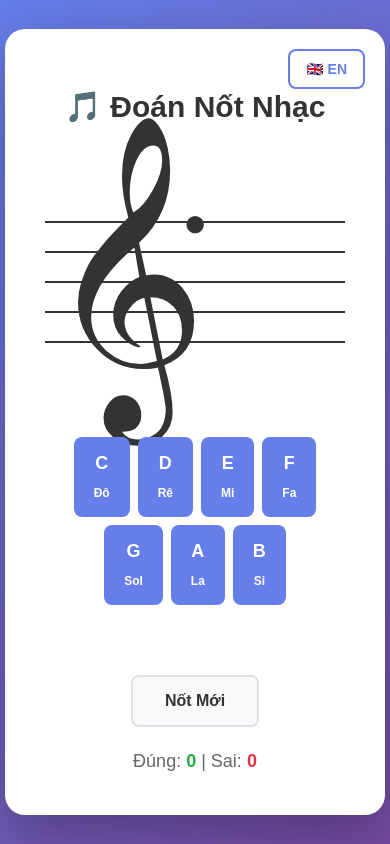
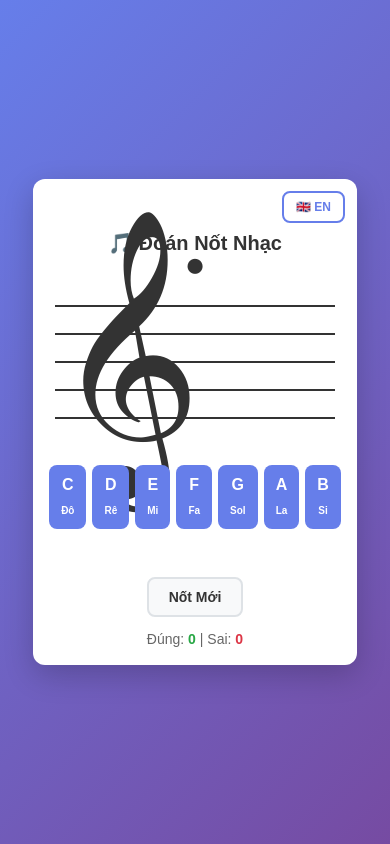
Before and after one commit to nguyenhuutuananh/music-notes-guesser, a Vue app: page / in a window 390 px wide. Built offline with nearby package versions, Linux system fonts and the light colour scheme.

Commit message:
feat: update responsive

```diff
--- a/src/App.vue
+++ b/src/App.vue
@@ -86,11 +86,11 @@ onMounted(() => {
 
 <template>
   <div
-    class="bg-white p-10 pt-[60px] rounded-[20px] shadow-[0_20px_60px_rgba(0,0,0,0.3)] text-center max-w-[600px] mx-auto relative"
+    class="bg-white p-4 sm:p-6 md:p-10 pt-[50px] sm:pt-[60px] rounded-[12px] sm:rounded-[20px] shadow-[0_10px_30px_rgba(0,0,0,0.2)] sm:shadow-[0_20px_60px_rgba(0,0,0,0.3)] text-center max-w-[95vw] sm:max-w-[500px] md:max-w-[600px] mx-auto relative"
   >
     <!-- Language Toggle Button -->
     <button
-      class="absolute top-5 right-5 px-4 py-2 text-sm font-bold border-2 border-[#667eea] rounded-lg cursor-pointer bg-white text-[#667eea] transition-all duration-300 whitespace-nowrap z-10 hover:bg-[#667eea] hover:text-white hover:-translate-y-0.5 hover:shadow-[0_4px_12px_rgba(102,126,234,0.3)] active:translate-y-0"
+      class="absolute top-3 right-3 sm:top-5 sm:right-5 px-3 py-1.5 sm:px-4 sm:py-2 text-xs sm:text-sm font-bold border-2 border-[#667eea] rounded-lg cursor-pointer bg-white text-[#667eea] transition-all duration-300 whitespace-nowrap z-10 hover:bg-[#667eea] hover:text-white hover:-translate-y-0.5 hover:shadow-[0_4px_12px_rgba(102,126,234,0.3)] active:translate-y-0"
       @click="toggleLanguage"
       :title="currentLanguage === 'en' ? 'Switch to Vietnamese' : 'Chuyển sang Tiếng Anh'"
     >
@@ -98,10 +98,10 @@ onMounted(() => {
     </button>
 
     <!-- Title -->
-    <h1 class="text-[#333] m-0 mb-[30px] text-center text-3xl font-bold">{{ t.title }}</h1>
+    <h1 class="text-[#333] m-0 mb-4 sm:mb-6 md:mb-[30px] text-center text-xl sm:text-2xl md:text-3xl font-bold">{{ t.title }}</h1>
 
     <!-- Staff Container -->
-    <div class="my-24 relative z-0">
+    <div class="my-12 sm:my-16 md:my-24 relative z-0">
       <div class="staff">
         <div class="clef">𝄞</div>
         <div class="staff-line" style="top: 0"></div>
@@ -116,96 +116,96 @@ onMounted(() => {
     </div>
 
     <!-- Note Buttons -->
-    <div class="flex justify-center gap-2 flex-wrap my-5 relative z-10">
+    <div class="flex justify-center gap-1.5 sm:gap-2 flex-wrap my-3 sm:my-5 relative z-10">
       <button
         @click="checkAnswer('C')"
         :disabled="isProcessing"
-        class="px-5 py-3 text-lg font-bold bg-[#667eea] text-white border-none rounded-lg transition-all duration-300"
+        class="px-3 sm:px-4 md:px-5 py-2 sm:py-2.5 md:py-3 text-base sm:text-lg font-bold bg-[#667eea] text-white border-none rounded-lg transition-all duration-300"
         :class="
           isProcessing
             ? 'opacity-50 cursor-not-allowed'
             : 'cursor-pointer hover:bg-[#764ba2] hover:-translate-y-1 hover:shadow-[0_8px_20px_rgba(102,126,234,0.4)] active:translate-y-0'
         "
       >
-        C<br /><small class="text-xs">{{ t.notes.C }}</small>
+        C<br /><small class="text-[10px] sm:text-xs">{{ t.notes.C }}</small>
       </button>
       <button
         @click="checkAnswer('D')"
         :disabled="isProcessing"
-        class="px-5 py-3 text-lg font-bold bg-[#667eea] text-white border-none rounded-lg transition-all duration-300"
+        class="px-3 sm:px-4 md:px-5 py-2 sm:py-2.5 md:py-3 text-base sm:text-lg font-bold bg-[#667eea] text-white border-none rounded-lg transition-all duration-300"
         :class="
           isProcessing
             ? 'opacity-50 cursor-not-allowed'
             : 'cursor-pointer hover:bg-[#764ba2] hover:-translate-y-1 hover:shadow-[0_8px_20px_rgba(102,126,234,0.4)] active:translate-y-0'
         "
       >
-        D<br /><small class="text-xs">{{ t.notes.D }}</small>
+        D<br /><small class="text-[10px] sm:text-xs">{{ t.notes.D }}</small>
       </button>
       <button
         @click="checkAnswer('E')"
         :disabled="isProcessing"
-        class="px-5 py-3 text-lg font-bold bg-[#667eea] text-white border-none rounded-lg transition-all duration-300"
+        class="px-3 sm:px-4 md:px-5 py-2 sm:py-2.5 md:py-3 text-base sm:text-lg font-bold bg-[#667eea] text-white border-none rounded-lg transition-all duration-300"
         :class="
           isProcessing
             ? 'opacity-50 cursor-not-allowed'
             : 'cursor-pointer hover:bg-[#764ba2] hover:-translate-y-1 hover:shadow-[0_8px_20px_rgba(102,126,234,0.4)] active:translate-y-0'
         "
       >
-        E<br /><small class="text-xs">{{ t.notes.E }}</small>
+        E<br /><small class="text-[10px] sm:text-xs">{{ t.notes.E }}</small>
       </button>
       <button
         @click="checkAnswer('F')"
         :disabled="isProcessing"
-        class="px-5 py-3 text-lg font-bold bg-[#667eea] text-white border-none rounded-lg transition-all duration-300"
+        class="px-3 sm:px-4 md:px-5 py-2 sm:py-2.5 md:py-3 text-base sm:text-lg font-bold bg-[#667eea] text-white border-none rounded-lg transition-all duration-300"
         :class="
           isProcessing
             ? 'opacity-50 cursor-not-allowed'
             : 'cursor-pointer hover:bg-[#764ba2] hover:-translate-y-1 hover:shadow-[0_8px_20px_rgba(102,126,234,0.4)] active:translate-y-0'
         "
       >
-        F<br /><small class="text-xs">{{ t.notes.F }}</small>
+        F<br /><small class="text-[10px] sm:text-xs">{{ t.notes.F }}</small>
       </button>
       <button
         @click="checkAnswer('G')"
         :disabled="isProcessing"
-        class="px-5 py-3 text-lg font-bold bg-[#667eea] text-white border-none rounded-lg transition-all duration-300"
+        class="px-3 sm:px-4 md:px-5 py-2 sm:py-2.5 md:py-3 text-base sm:text-lg font-bold bg-[#667eea] text-white border-none rounded-lg transition-all duration-300"
         :class="
           isProcessing
             ? 'opacity-50 cursor-not-allowed'
             : 'cursor-pointer hover:bg-[#764ba2] hover:-translate-y-1 hover:shadow-[0_8px_20px_rgba(102,126,234,0.4)] active:translate-y-0'
         "
       >
-        G<br /><small class="text-xs">{{ t.notes.G }}</small>
+        G<br /><small class="text-[10px] sm:text-xs">{{ t.notes.G }}</small>
       </button>
       <button
         @click="checkAnswer('A')"
         :disabled="isProcessing"
-        class="px-5 py-3 text-lg font-bold bg-[#667eea] text-white border-none rounded-lg transition-all duration-300"
+        class="px-3 sm:px-4 md:px-5 py-2 sm:py-2.5 md:py-3 text-base sm:text-lg font-bold bg-[#667eea] text-white border-none rounded-lg transition-all duration-300"
         :class="
           isProcessing
             ? 'opacity-50 cursor-not-allowed'
             : 'cursor-pointer hover:bg-[#764ba2] hover:-translate-y-1 hover:shadow-[0_8px_20px_rgba(102,126,234,0.4)] active:translate-y-0'
         "
       >
-        A<br /><small class="text-xs">{{ t.notes.A }}</small>
+        A<br /><small class="text-[10px] sm:text-xs">{{ t.notes.A }}</small>
       </button>
       <button
         @click="checkAnswer('B')"
         :disabled="isProcessing"
-        class="px-5 py-3 text-lg font-bold bg-[#667eea] text-white border-none rounded-lg transition-all duration-300"
+        class="px-3 sm:px-4 md:px-5 py-2 sm:py-2.5 md:py-3 text-base sm:text-lg font-bold bg-[#667eea] text-white border-none rounded-lg transition-all duration-300"
         :class="
           isProcessing
             ? 'opacity-50 cursor-not-allowed'
             : 'cursor-pointer hover:bg-[#764ba2] hover:-translate-y-1 hover:shadow-[0_8px_20px_rgba(102,126,234,0.4)] active:translate-y-0'
         "
       >
-        B<br /><small class="text-xs">{{ t.notes.B }}</small>
+        B<br /><small class="text-[10px] sm:text-xs">{{ t.notes.B }}</small>
       </button>
     </div>
 
     <!-- Feedback Message -->
     <div
-      class="min-h-[30px] text-xl font-bold my-5 transition-all duration-300"
+      class="min-h-[24px] sm:min-h-[30px] text-base sm:text-lg md:text-xl font-bold my-3 sm:my-4 md:my-5 transition-all duration-300"
       :class="{
         'text-[#28a745] scale-110': feedbackClass === 'correct',
         'text-[#dc3545] animate-shake': feedbackClass === 'incorrect',
@@ -218,7 +218,7 @@ onMounted(() => {
     <button
       @click="newNote"
       :disabled="isProcessing"
-      class="px-8 py-3 text-base font-bold bg-[#f8f9fa] text-[#333] border-2 border-[#dee2e6] rounded-lg transition-all duration-300 mb-5"
+      class="px-5 sm:px-6 md:px-8 py-2 sm:py-2.5 md:py-3 text-sm sm:text-base font-bold bg-[#f8f9fa] text-[#333] border-2 border-[#dee2e6] rounded-lg transition-all duration-300 mb-3 sm:mb-4 md:mb-5"
       :class="
         isProcessing
           ? 'opacity-50 cursor-not-allowed'
@@ -229,7 +229,7 @@ onMounted(() => {
     </button>
 
     <!-- Score -->
-    <div class="text-lg text-[#666]">
+    <div class="text-sm sm:text-base md:text-lg text-[#666]">
       <p class="m-0">
         {{ t.scoreCorrect }}: <span class="font-bold text-[#28a745]">{{ correctCount }}</span> |
         {{ t.scoreIncorrect }}: <span class="font-bold text-[#dc3545]">{{ incorrectCount }}</span>
@@ -245,7 +245,8 @@ onMounted(() => {
   position: relative;
   height: 160px;
   margin: 40px auto;
-  width: 400px;
+  width: min(400px, 90vw);
+  max-width: 100%;
 }
 
 .staff-line {
@@ -263,18 +264,21 @@ onMounted(() => {
   transform: translateY(-50%);
   font-size: 361px;
   color: #333;
+  line-height: 1;
 }
 
 .note {
   position: absolute;
   left: 50%;
-  transform: translateX(-50%);
-  /* font-size: 60px; */
+  transform: translate(-50%, -50%);
   color: #333;
+  line-height: 1;
 }
 
 .note-head {
   font-size: 50px;
+  display: inline-block;
+  line-height: 1;
 }
 
 /* Shake animation for incorrect answers */
@@ -302,23 +306,73 @@ onMounted(() => {
   animation: shake 0.5s;
 }
 
-/* Responsive adjustments */
-@media (max-width: 600px) {
+/* Responsive adjustments for mobile devices (< 640px) */
+@media (max-width: 639px) {
   .staff {
-    width: 300px;
-    height: 120px;
+    width: min(280px, 85vw);
+    height: 112px;
+    margin: 30px auto;
   }
 
   .clef {
-    font-size: 275px;
-  }
-
-  .note {
-    font-size: 55px;
+    font-size: 252px;
+    left: -2px;
   }
 
   .note-head {
-    font-size: 40px;
+    font-size: 35px;
+  }
+}
+
+/* Responsive adjustments for small tablets (640px - 767px) */
+@media (min-width: 640px) and (max-width: 767px) {
+  .staff {
+    width: min(340px, 88vw);
+    height: 136px;
+    margin: 35px auto;
+  }
+
+  .clef {
+    font-size: 306px;
+  }
+
+  .note-head {
+    font-size: 42px;
+  }
+}
+
+/* Responsive adjustments for tablets (768px - 1023px) */
+@media (min-width: 768px) and (max-width: 1023px) {
+  .staff {
+    width: min(380px, 90vw);
+    height: 152px;
+    margin: 38px auto;
+  }
+
+  .clef {
+    font-size: 342px;
+  }
+
+  .note-head {
+    font-size: 47px;
+  }
+}
+
+/* Ensure proper scaling on very small screens */
+@media (max-width: 374px) {
+  .staff {
+    width: min(240px, 80vw);
+    height: 96px;
+    margin: 25px auto;
+  }
+
+  .clef {
+    font-size: 216px;
+    left: -3px;
+  }
+
+  .note-head {
+    font-size: 30px;
   }
 }
 </style>
```
